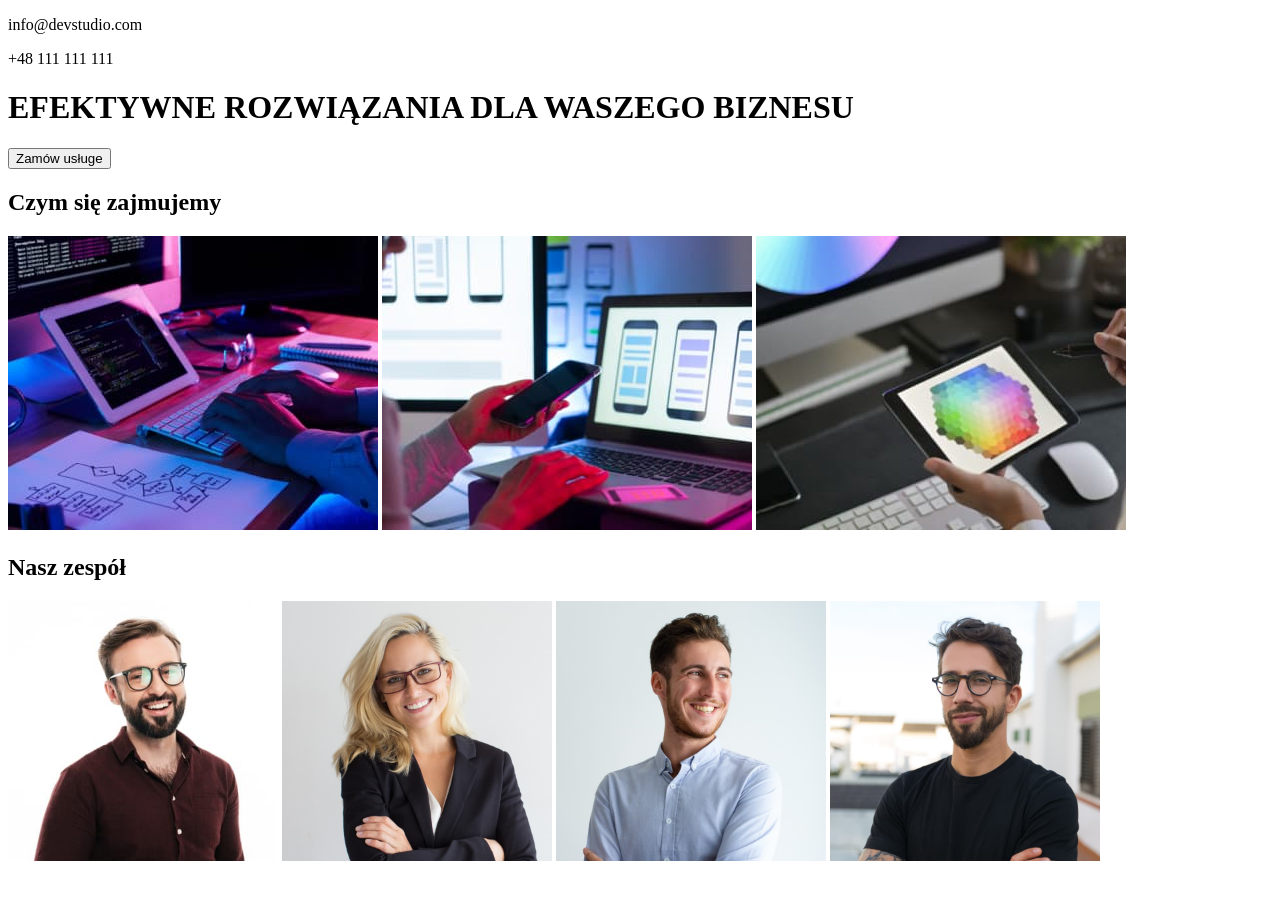
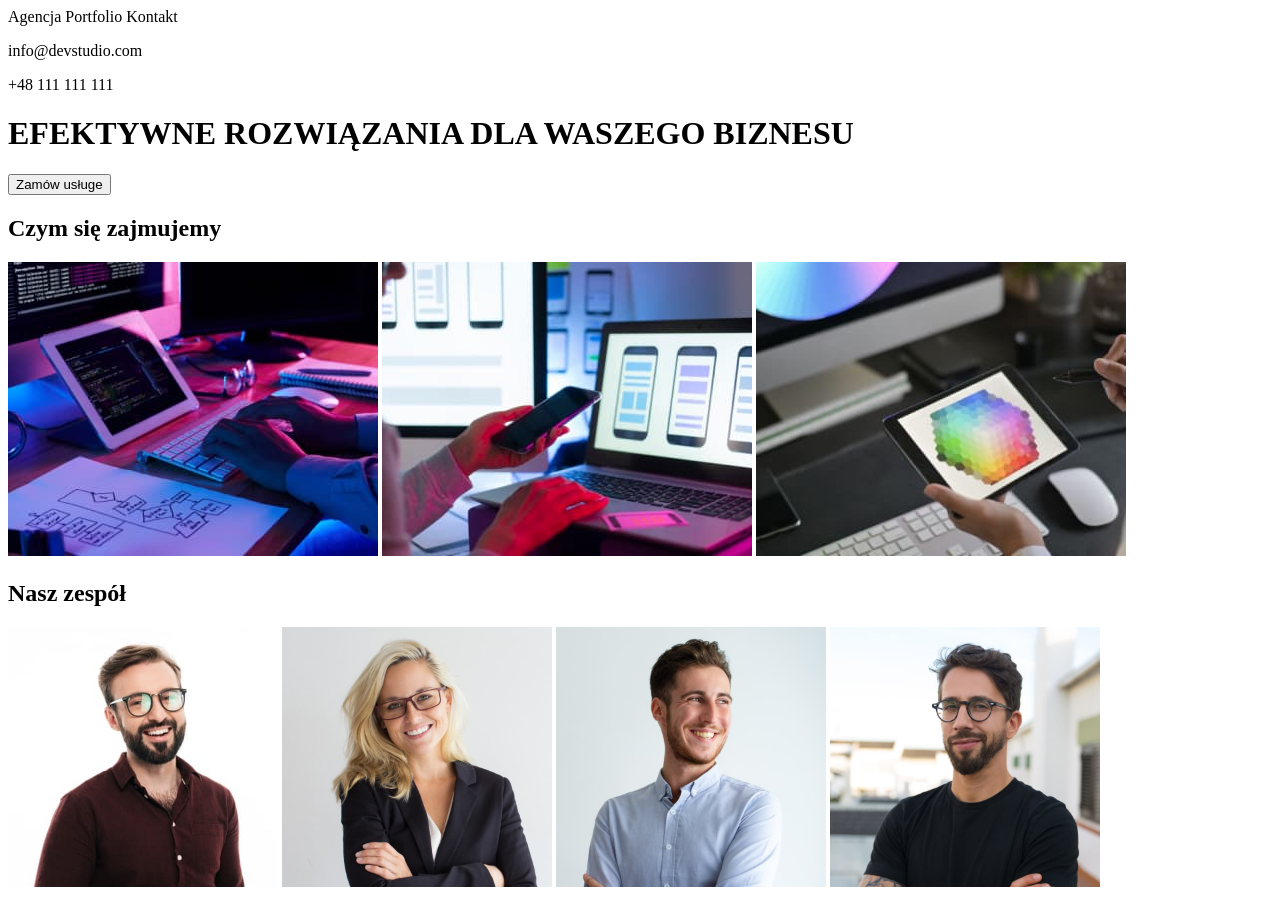
Before and after one commit to Czinaaz/goit-markup-hw-01, a plain HTML site: page index.html in a window 1280 px wide. Before the commit the page ends 873 px from the top, so only its background shows below. Drawn offline with Linux system fonts and the light colour scheme.

Commit message:
auto save

```diff
--- a/index.html
+++ b/index.html
@@ -7,7 +7,11 @@
   </head>
   <body lang="pl">
     <header>
-      <nav></nav>
+      <nav>
+        <a>Agencja</a>
+        <a>Portfolio</a>
+        <a>Kontakt</a>
+      </nav>
       <p>info@devstudio.com</p>
       <p>+48 111 111 111</p>
     </header>
```
